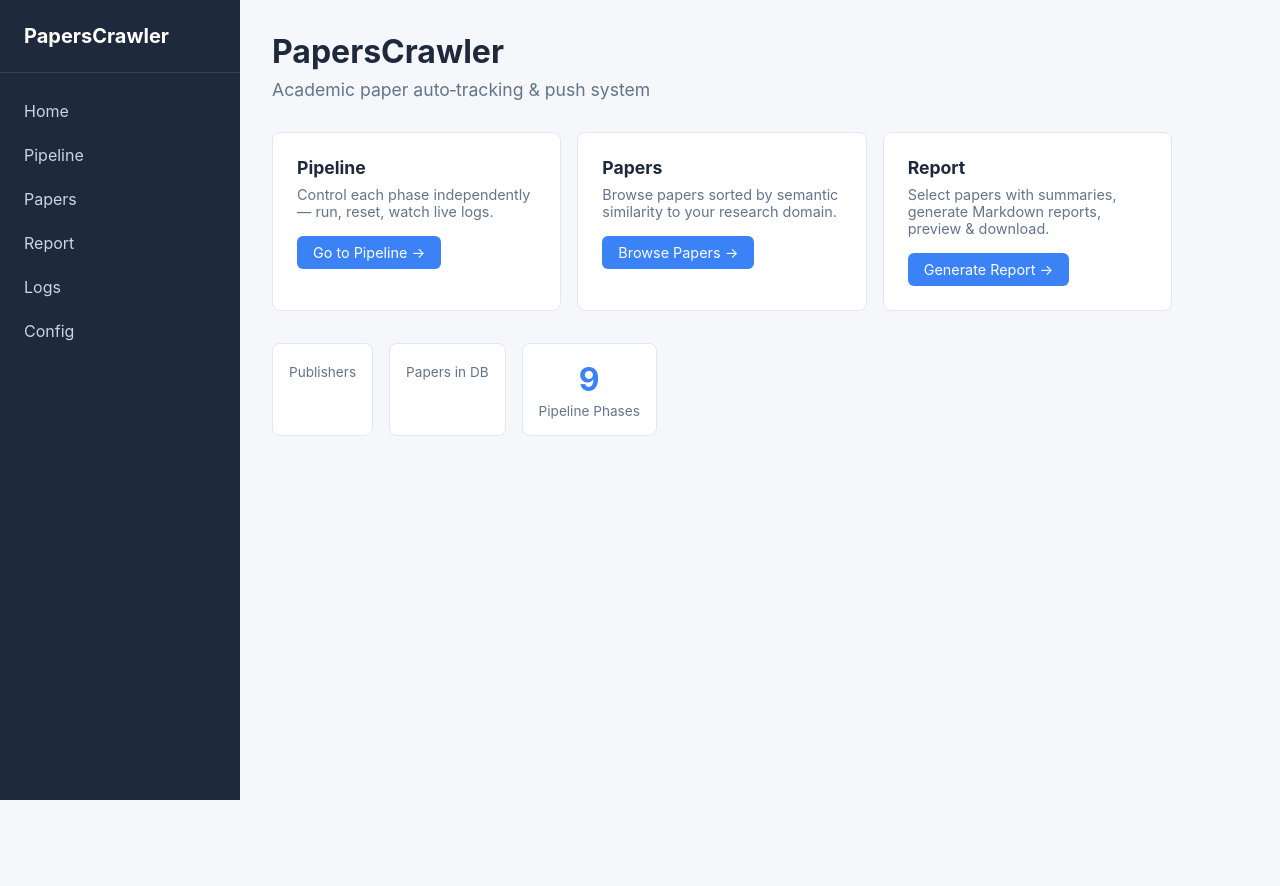
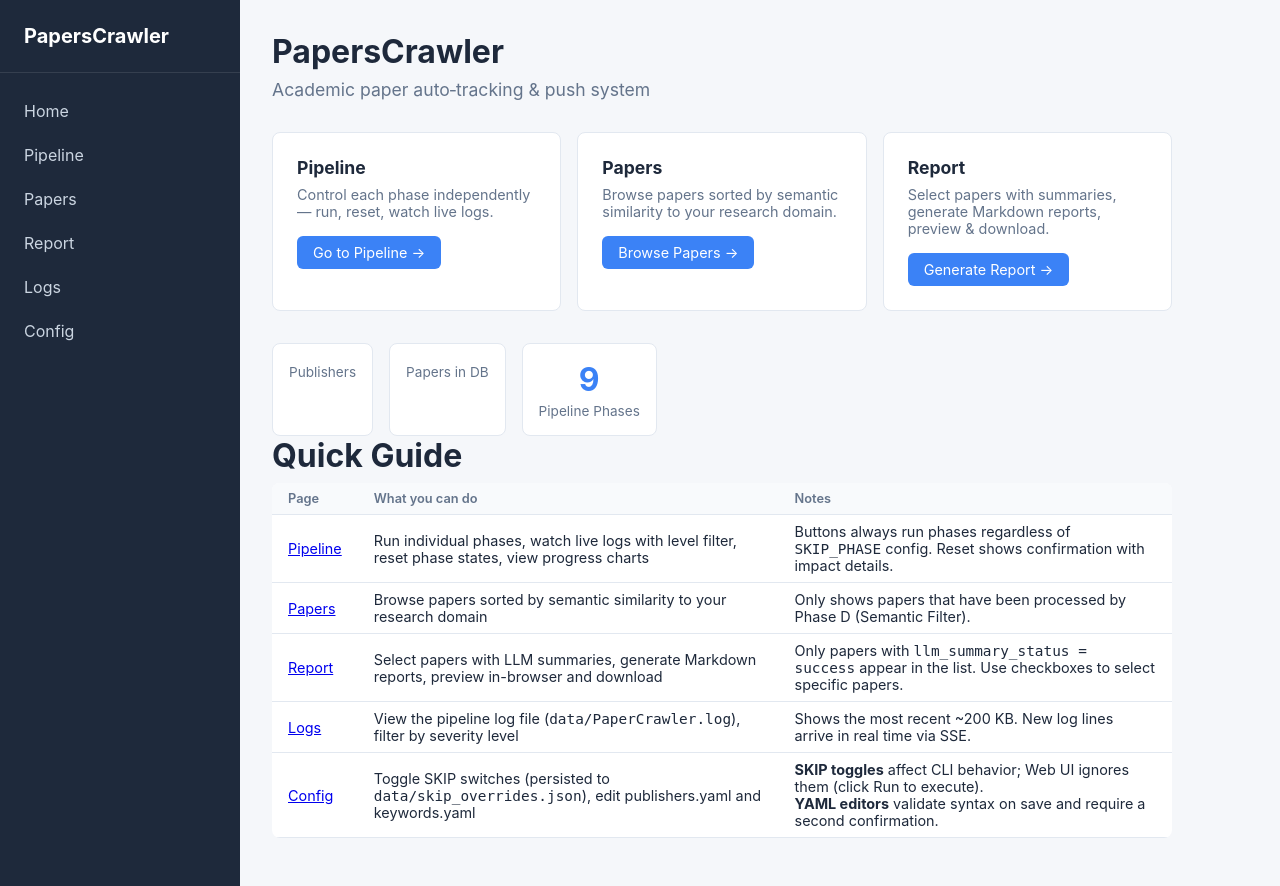
Before and after one commit to zmzm01/PapersCrawler, a Python web app: template src/web/templates/home.html in a window 1280 px wide. Before the commit the page ends 800 px from the top, so only its background shows below. Run offline with Jinja, Linux system fonts and the light colour scheme; the template is opened without the code that fills it, so the values that code supplies are empty.

Commit message:
fix: chart labels/legend, hide Phase A/H Reset, report preview/error handling, logs explanation, home guide

```diff
--- a/src/web/static/css/style.css
+++ b/src/web/static/css/style.css
@@ -380,6 +380,13 @@
 .c-failed  { color: var(--failed); }
 .c-skipped { color: var(--skipped); }
 .c-pending { color: var(--pending); }
+.chart-legend {
+  margin-top: 0.5rem;
+  font-size: 0.8rem;
+  display: flex;
+  gap: 1rem;
+  color: var(--text-muted);
+}
 
 .pipeline-toolbar {
   display: flex;
--- a/src/web/templates/home.html
+++ b/src/web/templates/home.html
@@ -37,5 +37,40 @@
       <div class="stat-label">Pipeline Phases</div>
     </div>
   </div>
+
+  <h2>Quick Guide</h2>
+  <table class="config-table">
+    <thead><tr><th>Page</th><th>What you can do</th><th>Notes</th></tr></thead>
+    <tbody>
+      <tr>
+        <td><a href="/pipeline">Pipeline</a></td>
+        <td>Run individual phases, watch live logs with level filter, reset phase states, view progress charts</td>
+        <td>Buttons always run phases regardless of <code>SKIP_PHASE</code> config. Reset shows confirmation with impact details.</td>
+      </tr>
+      <tr>
+        <td><a href="/papers">Papers</a></td>
+        <td>Browse papers sorted by semantic similarity to your research domain</td>
+        <td>Only shows papers that have been processed by Phase D (Semantic Filter).</td>
+      </tr>
+      <tr>
+        <td><a href="/report">Report</a></td>
+        <td>Select papers with LLM summaries, generate Markdown reports, preview in-browser and download</td>
+        <td>Only papers with <code>llm_summary_status = success</code> appear in the list. Use checkboxes to select specific papers.</td>
+      </tr>
+      <tr>
+        <td><a href="/logs">Logs</a></td>
+        <td>View the pipeline log file (<code>data/PaperCrawler.log</code>), filter by severity level</td>
+        <td>Shows the most recent ~200 KB. New log lines arrive in real time via SSE.</td>
+      </tr>
+      <tr>
+        <td><a href="/config">Config</a></td>
+        <td>Toggle SKIP switches (persisted to <code>data/skip_overrides.json</code>), edit publishers.yaml and keywords.yaml</td>
+        <td>
+          <strong>SKIP toggles</strong> affect CLI behavior; Web UI ignores them (click Run to execute).<br>
+          <strong>YAML editors</strong> validate syntax on save and require a second confirmation.
+        </td>
+      </tr>
+    </tbody>
+  </table>
 </div>
 {% endblock %}
--- a/src/web/templates/logs.html
+++ b/src/web/templates/logs.html
@@ -2,6 +2,9 @@
 {% block title %}Logs{% endblock %}
 {% block content %}
 <h2>Pipeline Logs</h2>
+
+<p class="text-muted">Showing last ~200 KB of <code>data/PaperCrawler.log</code>.
+The log file accumulates across all pipeline runs (CLI + Web UI). Use the filter below to narrow by severity level.</p>
 
 <div class="log-controls">
   <label>Filter:
```
Also changed, not shown: src/web/templates/pipeline.html (+18 -3 lines), src/web/templates/report.html (+20 -10 lines), src/web/static/favicon.ico (added).
